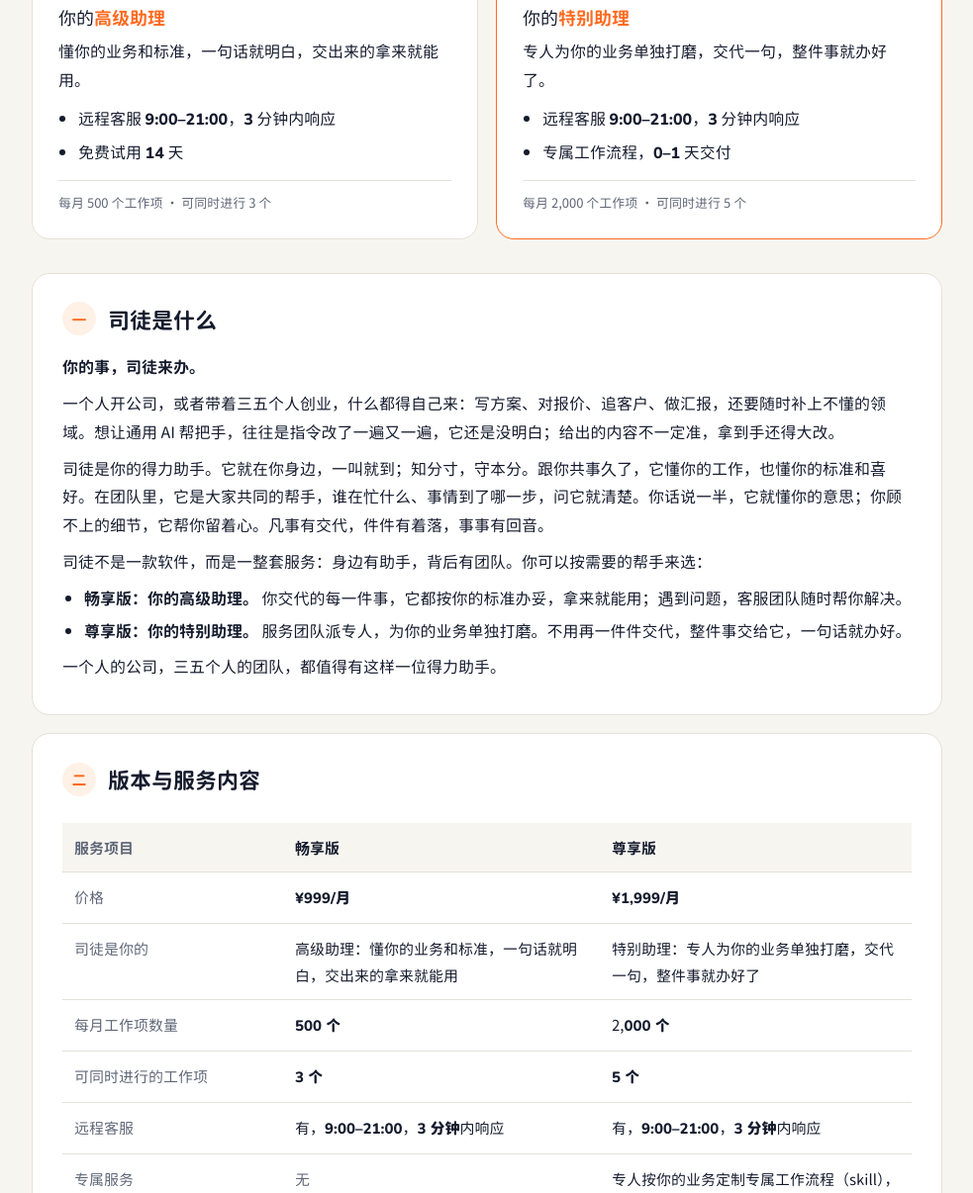
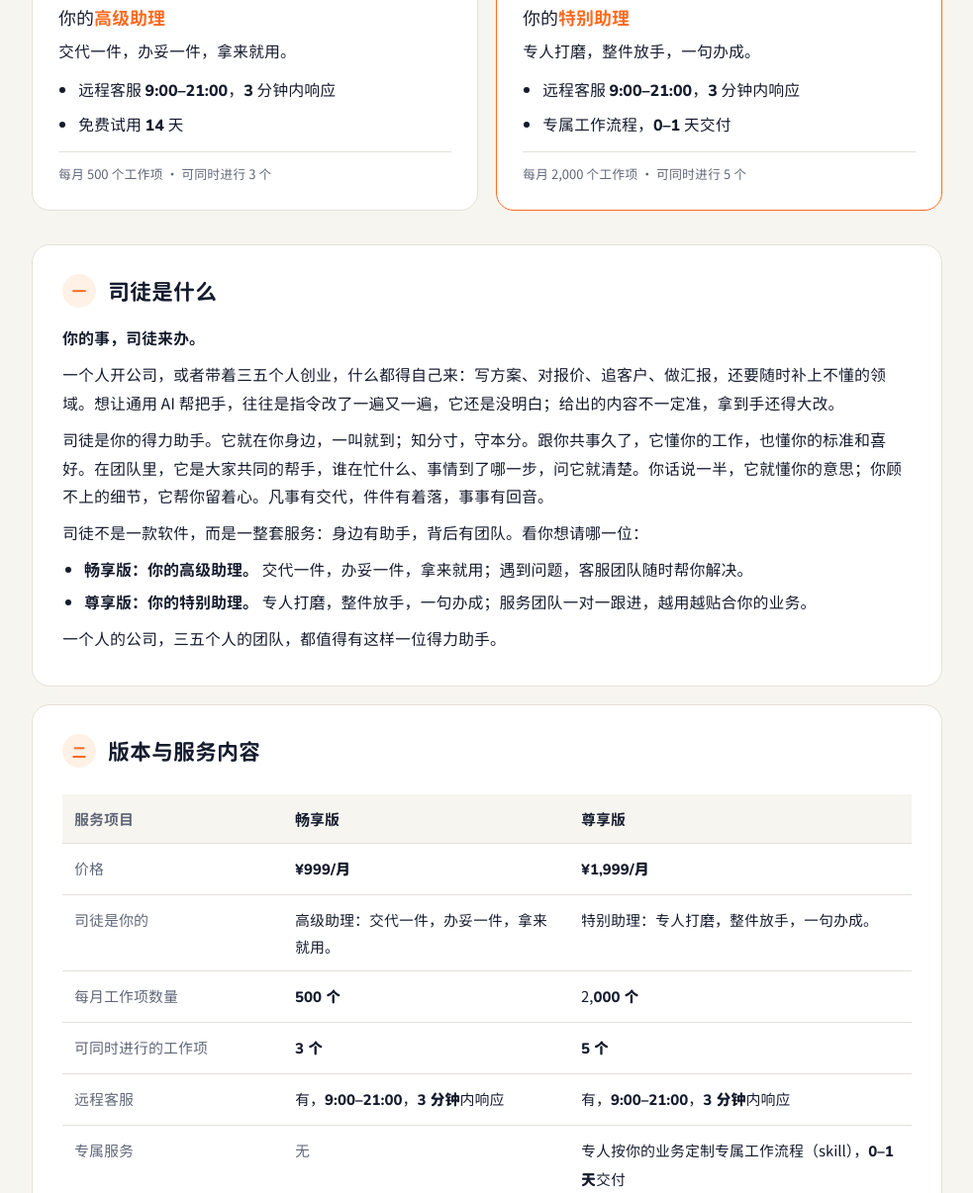
Before and after one commit to alangao2025-dev/situ-service, a plain HTML site: page public/index.html in a window 1280 px wide. Shown: the part 414-1620 px from the top of the page at 99% size, without its empty margins (148-1131 px from the left). Drawn offline with Linux system fonts and the light colour scheme.

Commit message:
两档说明改为对句：交代一件，办妥一件，拿来就用 / 专人打磨，整件放手，一句办成

```diff
--- a/public/index.html
+++ b/public/index.html
@@ -45,26 +45,26 @@ footer{padding:20px 0 50px;color:#5E6677;font-size:13px;display:flex;justify-con
 @media (max-width:700px){.hero h1{font-size:32px}.tiers{grid-template-columns:1fr}.card{padding:20px 18px}th:first-child,td:first-child{width:auto}}
 @media print{body{background:#fff}.card,.tier{break-inside:avoid}}
 </style></head><body>
-<header><div class="wrap top"><div style="display:inline-flex;align-items:center;gap:2.0mm"><svg width="7.587mm" height="9mm" viewBox="0 0 1686 2000" xmlns="http://www.w3.org/2000/svg"><defs><clipPath id="sp3"><rect x="-200" y="0" width="2086" height="2200"/></clipPath></defs><g clip-path="url(#sp3)"><circle cx="360" cy="-40" r="320" fill="#E8550F"/><path d="M162 1330 V600 C162 420 230 290 330 200 C430 110 560 50 700 20 L960 920 V1870 H700 A538 538 0 0 1 162 1330 Z" fill="#FF7A33"/><ellipse cx="660" cy="470" rx="384" ry="476" fill="#FFFFFF"/><circle cx="678" cy="477" r="97" fill="#141B2D"/><path d="M960 920 L1575 1792 C1450 1880 1300 1920 1150 1918 C860 1912 640 1680 637 1390 C635 1180 760 1000 960 920 Z" fill="#E8550F"/><path d="M885 580 C910 620 960 640 1050 635 C1130 630 1190 650 1225 730 C1150 830 1060 890 960 920 C915 820 890 700 885 580 Z" fill="#5E6677"/><path d="M885 580 C850 400 880 250 960 170 C1030 100 1110 80 1180 110 C1300 160 1400 320 1440 540 C1462 700 1440 840 1378 920 C1375 840 1320 742 1225 730 C1190 650 1130 630 1050 635 C960 640 910 620 885 580 Z" fill="#141B2D"/></g></svg><div><span class="wm wm-ink" style="height:4.14mm;width:8.54mm" role="img" aria-label="司徒"></span></div></div><span class="meta">服务说明 · 草案 v0.8 · 2026-11-18</span></div></header>
+<header><div class="wrap top"><div style="display:inline-flex;align-items:center;gap:2.0mm"><svg width="7.587mm" height="9mm" viewBox="0 0 1686 2000" xmlns="http://www.w3.org/2000/svg"><defs><clipPath id="sp3"><rect x="-200" y="0" width="2086" height="2200"/></clipPath></defs><g clip-path="url(#sp3)"><circle cx="360" cy="-40" r="320" fill="#E8550F"/><path d="M162 1330 V600 C162 420 230 290 330 200 C430 110 560 50 700 20 L960 920 V1870 H700 A538 538 0 0 1 162 1330 Z" fill="#FF7A33"/><ellipse cx="660" cy="470" rx="384" ry="476" fill="#FFFFFF"/><circle cx="678" cy="477" r="97" fill="#141B2D"/><path d="M960 920 L1575 1792 C1450 1880 1300 1920 1150 1918 C860 1912 640 1680 637 1390 C635 1180 760 1000 960 920 Z" fill="#E8550F"/><path d="M885 580 C910 620 960 640 1050 635 C1130 630 1190 650 1225 730 C1150 830 1060 890 960 920 C915 820 890 700 885 580 Z" fill="#5E6677"/><path d="M885 580 C850 400 880 250 960 170 C1030 100 1110 80 1180 110 C1300 160 1400 320 1440 540 C1462 700 1440 840 1378 920 C1375 840 1320 742 1225 730 C1190 650 1130 630 1050 635 C960 640 910 620 885 580 Z" fill="#141B2D"/></g></svg><div><span class="wm wm-ink" style="height:4.14mm;width:8.54mm" role="img" aria-label="司徒"></span></div></div><span class="meta">服务说明 · 草案 v0.9 · 2026-11-18</span></div></header>
 <main class="wrap">
 <div class="hero"><h1>你的事，<em>司徒</em>来办</h1><p class="lead">公司再小，也有一个懂你业务的助理</p><p class="sub">单兵有助理，小队有帮手。两个版本，按你需要的助理来选。</p></div>
 <div class="tiers">
 <div class="tier"><div class="tn">畅享版</div><div class="tp"><span class="num">¥999</span><small>/月</small></div>
-<div class="tr">你的<b>高级助理</b></div><p>懂你的业务和标准，一句话就明白，交出来的拿来就能用。</p>
+<div class="tr">你的<b>高级助理</b></div><p>交代一件，办妥一件，拿来就用。</p>
 <ul><li>远程客服 <span class="num">9:00–21:00</span>，<span class="num">3</span> 分钟内响应</li><li>免费试用 <span class="num">14</span> 天</li></ul>
 <div class="fine">每月 500 个工作项 · 可同时进行 3 个</div></div>
 <div class="tier hi"><span class="badge">主推</span><div class="tn">尊享版</div><div class="tp"><span class="num">¥1,999</span><small>/月</small></div>
-<div class="tr">你的<b>特别助理</b></div><p>专人为你的业务单独打磨，交代一句，整件事就办好了。</p>
+<div class="tr">你的<b>特别助理</b></div><p>专人打磨，整件放手，一句办成。</p>
 <ul><li>远程客服 <span class="num">9:00–21:00</span>，<span class="num">3</span> 分钟内响应</li><li>专属工作流程，<span class="num">0–1</span> 天交付</li></ul>
 <div class="fine">每月 2,000 个工作项 · 可同时进行 5 个</div></div></div>
 <section class="card"><h2><span class="no">一</span>司徒是什么</h2>
 <p><strong>你的事，司徒来办。</strong></p>
 <p>一个人开公司，或者带着三五个人创业，什么都得自己来：写方案、对报价、追客户、做汇报，还要随时补上不懂的领域。想让通用 AI 帮把手，往往是指令改了一遍又一遍，它还是没明白；给出的内容不一定准，拿到手还得大改。</p>
 <p>司徒是你的得力助手。它就在你身边，一叫就到；知分寸，守本分。跟你共事久了，它懂你的工作，也懂你的标准和喜好。在团队里，它是大家共同的帮手，谁在忙什么、事情到了哪一步，问它就清楚。你话说一半，它就懂你的意思；你顾不上的细节，它帮你留着心。凡事有交代，件件有着落，事事有回音。</p>
-<p>司徒不是一款软件，而是一整套服务：身边有助手，背后有团队。你可以按需要的帮手来选：</p>
+<p>司徒不是一款软件，而是一整套服务：身边有助手，背后有团队。看你想请哪一位：</p>
 <ul>
-<li><strong>畅享版：你的高级助理。</strong> 你交代的每一件事，它都按你的标准办妥，拿来就能用；遇到问题，客服团队随时帮你解决。</li>
-<li><strong>尊享版：你的特别助理。</strong> 服务团队派专人，为你的业务单独打磨。不用再一件件交代，整件事交给它，一句话就办好。</li>
+<li><strong>畅享版：你的高级助理。</strong> 交代一件，办妥一件，拿来就用；遇到问题，客服团队随时帮你解决。</li>
+<li><strong>尊享版：你的特别助理。</strong> 专人打磨，整件放手，一句办成；服务团队一对一跟进，越用越贴合你的业务。</li>
 </ul>
 <p>一个人的公司，三五个人的团队，都值得有这样一位得力助手。</p>
 </section><section class="card"><h2><span class="no">二</span>版本与服务内容</h2>
@@ -84,8 +84,8 @@ footer{padding:20px 0 50px;color:#5E6677;font-size:13px;display:flex;justify-con
 </tr>
 <tr>
 <td>司徒是你的</td>
-<td>高级助理：懂你的业务和标准，一句话就明白，交出来的拿来就能用</td>
-<td>特别助理：专人为你的业务单独打磨，交代一句，整件事就办好了</td>
+<td>高级助理：交代一件，办妥一件，拿来就用。</td>
+<td>特别助理：专人打磨，整件放手，一句办成。</td>
 </tr>
 <tr>
 <td>每月工作项数量</td>
```
Also changed, not shown: 1 other file.
